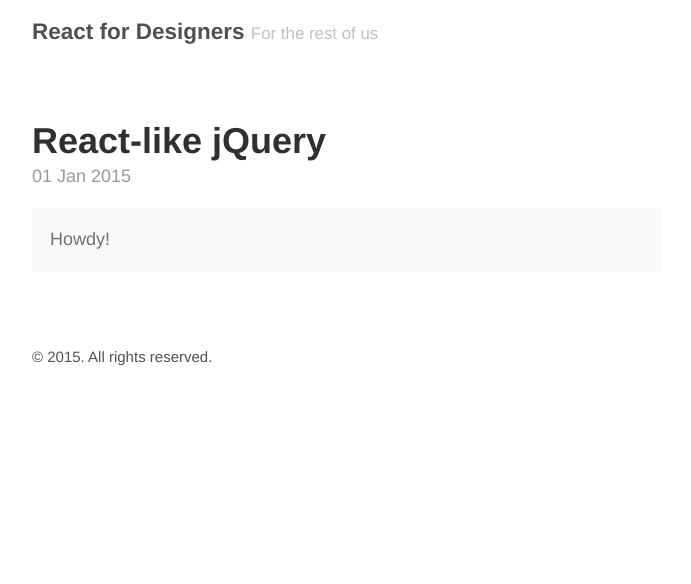
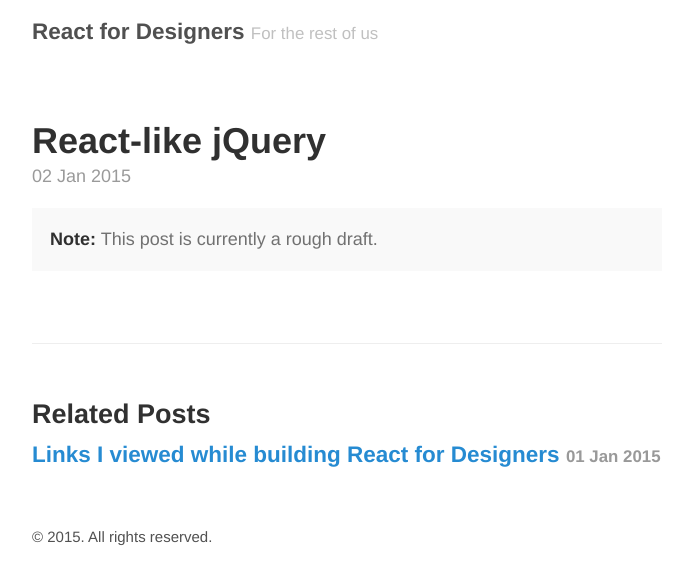
Before and after one commit to icaromh/react-for-designers, a Jekyll site: the page built from _posts/2015-01-02-jquery-to-react.md, in a window 1280 px wide. Shown: the top 584 px of the page, without its empty margins (293-984 px from the left). Built offline with Jekyll 4.4.1, drawn with Linux system fonts in a browser that asks for light colours.

Commit message:
Links viewed

```diff
--- a/_posts/2015-01-01-jquery-to-react.md
+++ b/_posts/2015-01-02-jquery-to-react.md
@@ -5,5 +5,5 @@ title: React-like jQuery
 ---
 
 <div class="message">
-  Howdy!
+  <strong>Note:</strong> This post is currently a rough draft.
 </div>
```
Also changed, not shown: _posts/2015-01-01-links.md (added, +13 -0 lines).
